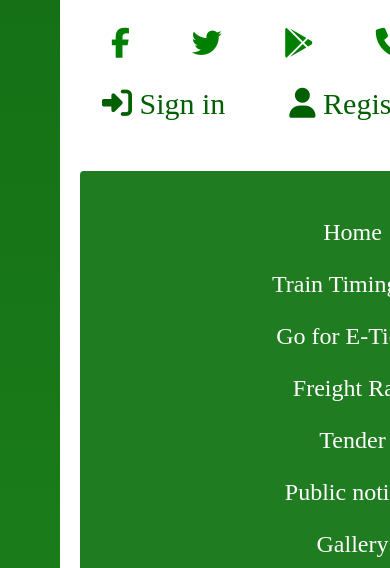
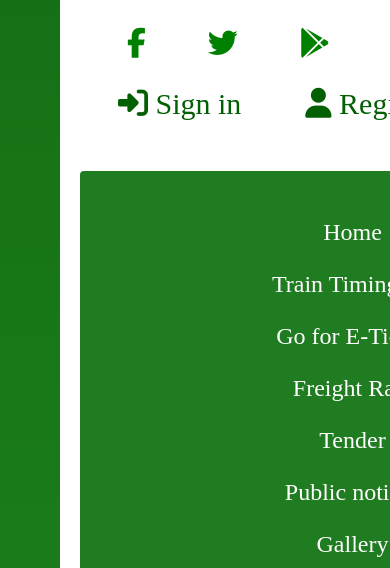
Before and after one commit to Liaqat22/Pak-railways, a plain HTML site: page index.html in a window 390 px wide. Shown: the part 287-855 px from the top of the page. Drawn offline with Linux system fonts and the light colour scheme.

Commit message:
Update pak rail.css

```diff
--- a/pak rail.css
+++ b/pak rail.css
@@ -280,7 +280,7 @@ header{
     font-size: 30px;
 }
 .nav0{
-    margin: 0px 0px 0px -88px;
+    margin: 0px 0px 0px -72px;
 
 }
 .p1{
```
